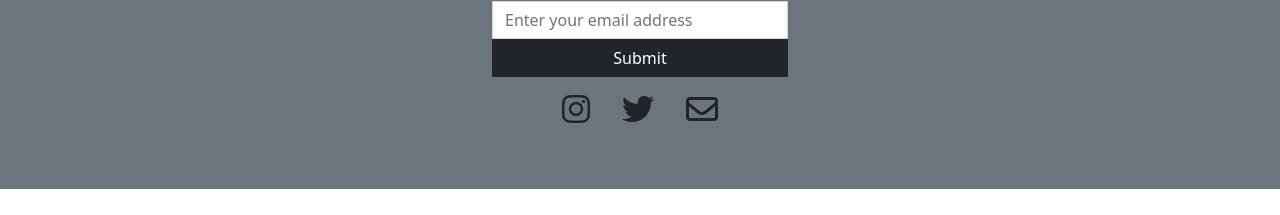
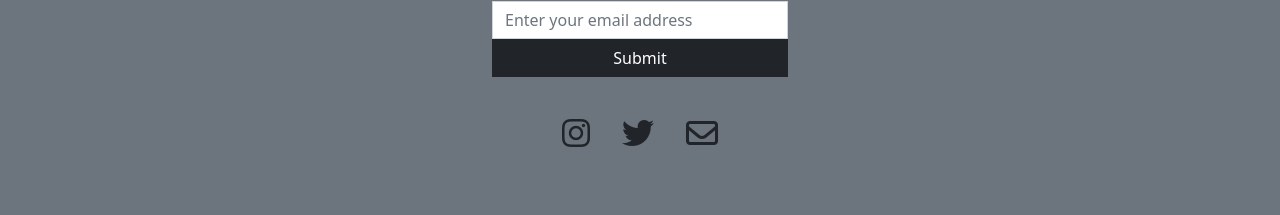
Before and after one commit to puginator/wildfly-site, a React (Create React App) app: page / in a window 1280 px wide. Shown: the part 1147-1362 px from the top of the page. Before the commit the page ends 1336 px from the top, so only its background shows below. Built offline with nearby package versions, Linux system fonts and the light colour scheme.

Commit message:
added margin top to social icons

```diff
--- a/src/components/footer.jsx
+++ b/src/components/footer.jsx
@@ -9,7 +9,7 @@ export default function Footer() {
                 <input type="email" className="form-control w-25 m-auto rounded-0" placeholder="Enter your email address" />
                 <button className="btn btn-dark w-25 rounded-0">Submit</button>
             </form>
-            <div>
+            <div className="m-4">
                 <i className="fa-brands fa-instagram p-3 fa-2x text-dark"></i>
                 <i className="fa-brands fa-twitter p-3 fa-2x text-dark"></i>
                 <i className="fa-regular fa-envelope p-3 fa-2x text-dark"></i>
```
